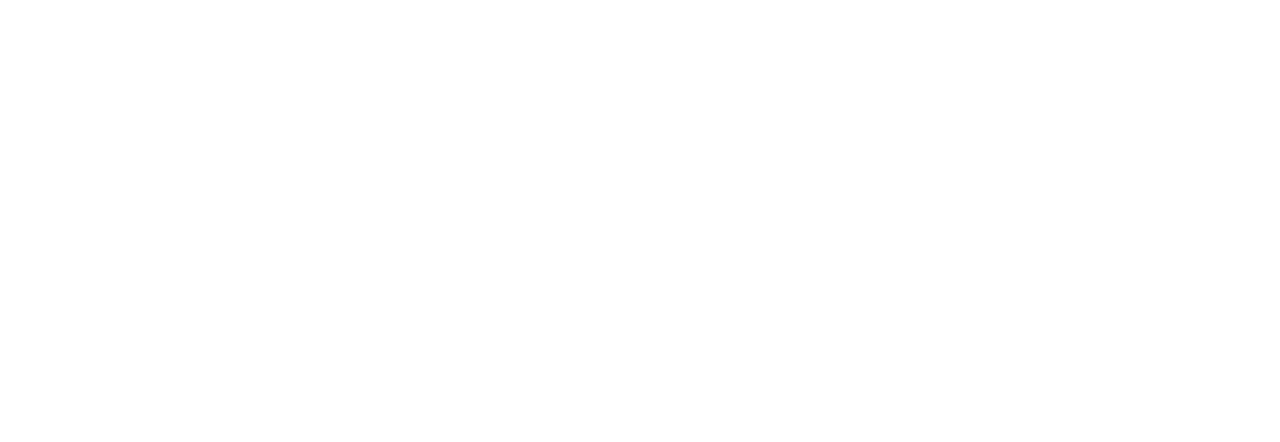
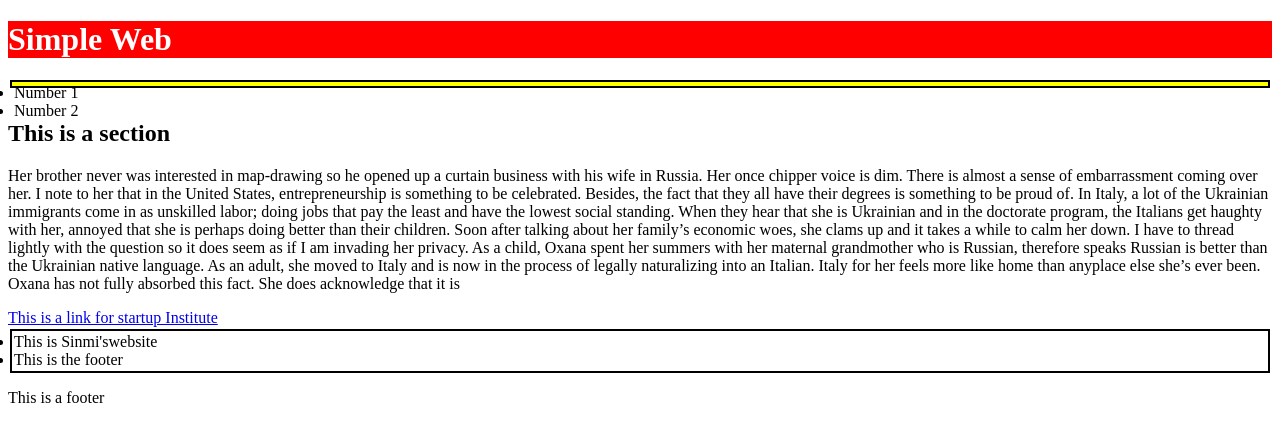
Before and after one commit to simsxo/simpleweb, a plain HTML site: page index.html in a window 1280 px wide. Drawn offline with Linux system fonts and the light colour scheme.

Commit message:
added cool css

```diff
--- a/css/style.css
+++ b/css/style.css
@@ -0,0 +1,18 @@
+h1 {
+	background:red;
+	font-size: 20 px;
+	color:white;
+	font-style: eurostile;
+	}
+ul{
+	border:2px solid black;
+	padding: 2px;
+	margin: 2px;
+}
+.nav-bar{
+	background: yellow;
+}
+.nav-bar li{
+float: left;
+width: 100%;
+}
--- a/index.html
+++ b/index.html
@@ -1,8 +1,37 @@
 <!DOCTYPE html>
 <html>
 <head>
+<link rel="stylesheet" href="css/style.css">
 <title>
 Simple Web
 </title>
 </head>
+<body>
+<h1>Simple Web</h1>
+<aside>
+<ul class= "nav-bar">
+<li>Number 1</li>
+<li>Number 2</li>
+</ul>
+</aside>
+<section>
+<h2>This is a section</h2>
+<p>Her brother never was interested in map-drawing so he opened up a curtain business with his wife in Russia. Her once chipper voice is dim. There is almost a sense of embarrassment coming over her. I note to her that in the United States, entrepreneurship is something to be celebrated. Besides, the fact that they all have their degrees is something to be proud of. In Italy, a lot of the Ukrainian immigrants come in as unskilled labor; doing jobs that pay the least and have the lowest social standing. When they hear that she is Ukrainian and in the doctorate program, the Italians get haughty with her, annoyed that she is perhaps doing better than their children.
+Soon after talking about her family’s economic woes, she clams up and it takes a while to calm her down. I have to thread lightly with the question so it does seem as if I am invading her privacy.
+      As a child, Oxana spent her summers with her maternal grandmother who is Russian, therefore speaks Russian is better than the Ukrainian native language. As an adult, she moved to Italy and is now in the process of legally naturalizing into an Italian. Italy for her feels more like home than anyplace else she’s ever been. Oxana has not fully absorbed this fact. She does acknowledge that it is
+</p>
+</section>
+<div>
+<a href="www.startupinstitute.com"> This is a link for startup Institute </a>
+</div>
+<footer>
+<div>
+<ul>
+<li>This is <span>Sinmi's</span>website</li>
+<li>This is the footer</li>
+</ul>
+<p> This is a footer </p>
+</div>
+</footer>
+</body>
 </html>
```
